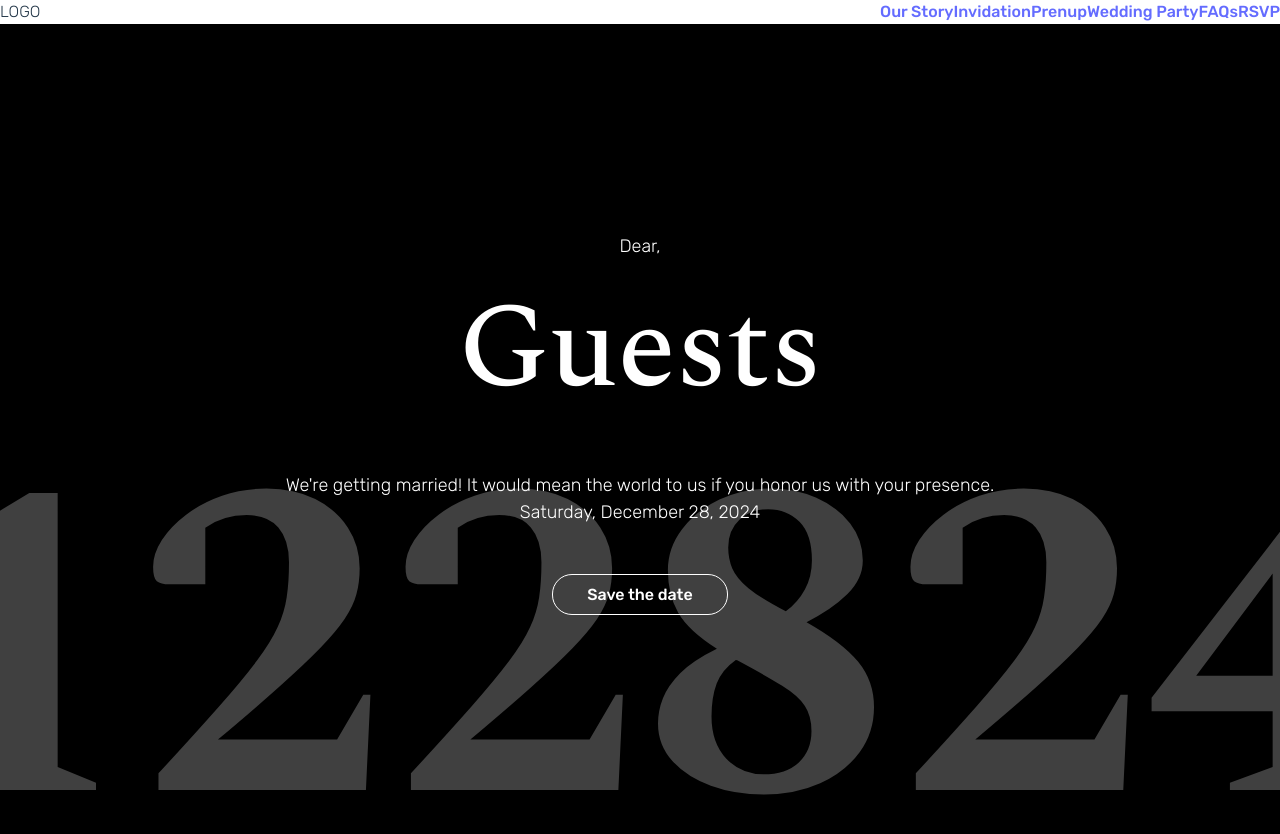
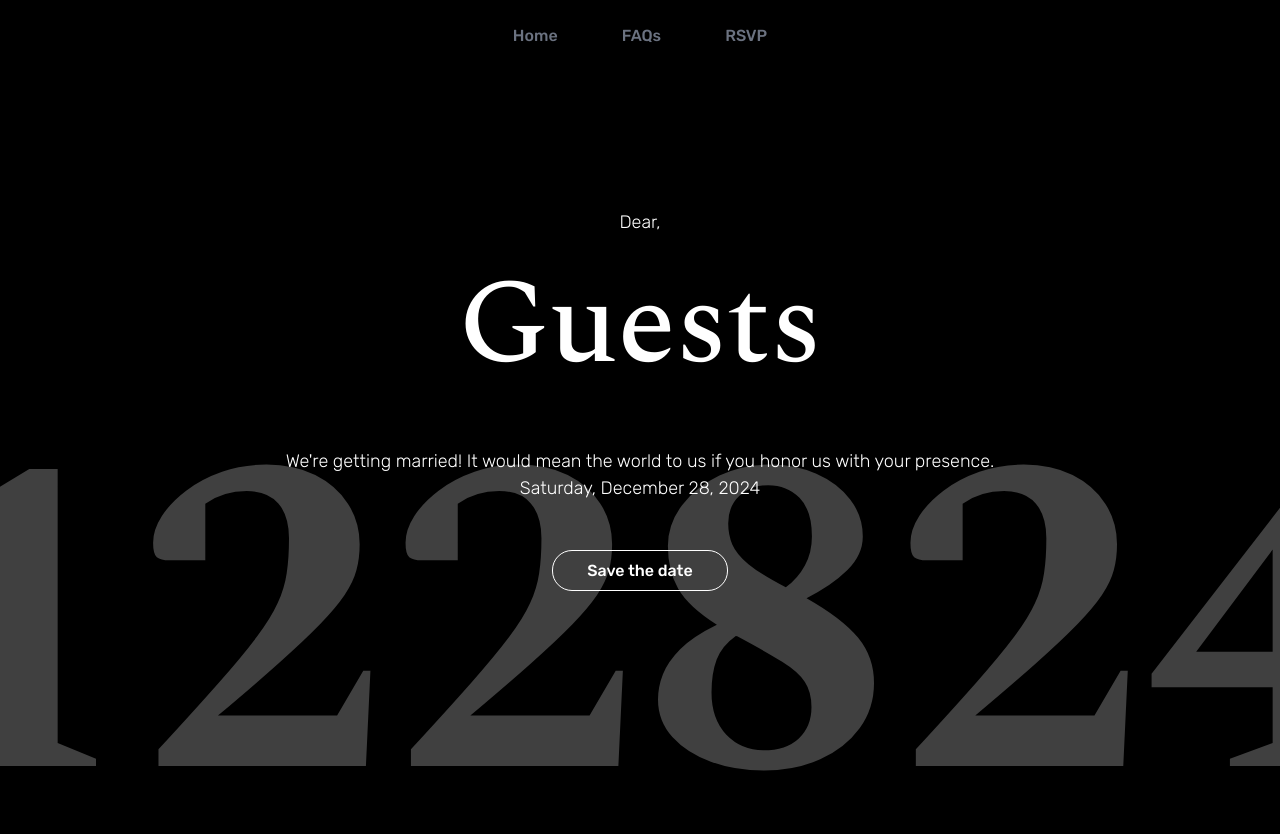
Before and after one commit to joshua-afk/wedding, a React (Vite) app: page / in a window 1280 px wide. Shown: the top 834 px of the page. Built offline with nearby package versions, Linux system fonts and the light colour scheme.

Commit message:
feat(header): add style to header

```diff
--- a/src/App.jsx
+++ b/src/App.jsx
@@ -6,20 +6,22 @@ function App() {
     <>
       <div className="wedding">
         <header className="wedding__header">
-          <div className="wedding__header-logo">LOGO</div>
           <ul className="wedding__header-items">
             <li className="wedding__header-item">
-              <a href="#our-story">Our Story</a>
+              <a href="#banner">Home</a>
             </li>
-            <li className="wedding__header-item">
-              <a href="#invitation">Invidation</a>
-            </li>
-            <li className="wedding__header-item">
-              <a href="#prenup">Prenup</a>
-            </li>
-            <li className="wedding__header-item">
-              <a href="#wedding-party">Wedding Party</a>
-            </li>
+            {/* <li className="wedding__header-item"> */}
+            {/*   <a href="#our-story">Our Story</a> */}
+            {/* </li> */}
+            {/* <li className="wedding__header-item"> */}
+            {/*   <a href="#invitation">Invitation</a> */}
+            {/* </li> */}
+            {/* <li className="wedding__header-item"> */}
+            {/*   <a href="#prenup">Prenup</a> */}
+            {/* </li> */}
+            {/* <li className="wedding__header-item"> */}
+            {/*   <a href="#wedding-party">Wedding Party</a> */}
+            {/* </li> */}
             <li className="wedding__header-item">
               <a href="#faqs">FAQs</a>
             </li>
--- a/src/App.scss
+++ b/src/App.scss
@@ -7,14 +7,16 @@ $date-height: 450px;
   &__header {
     display: flex;
     flex-direction: row;
-  }
-
-  &__header-logo {
-    flex-grow: 1;
+    justify-content: center;
+    padding: 1.5rem 0;
+    position: absolute;
+    width: 100%;
+    z-index: 40;
   }
 
   &__header-items {
     display: flex;
+    gap: 64px;
     list-style: none;
     margin: 0;
     padding: 0;
@@ -22,6 +24,15 @@ $date-height: 450px;
 
   &__header-item {
 
+    & > a {
+      color: #6b7280;
+
+    }
+
+    & > a:hover {
+      color: #ffffff;
+      transition: color 0.35s;
+    }
   }
 
   &__banner {
```
